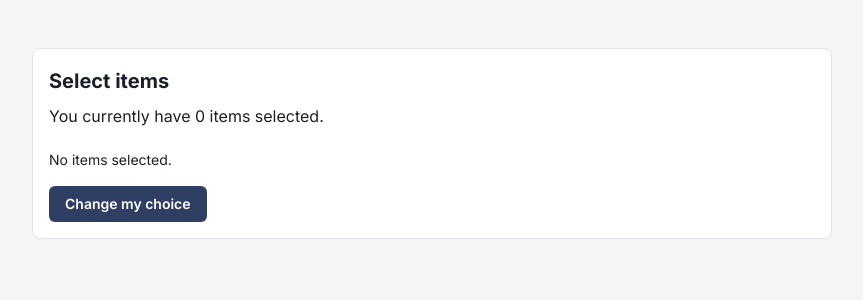
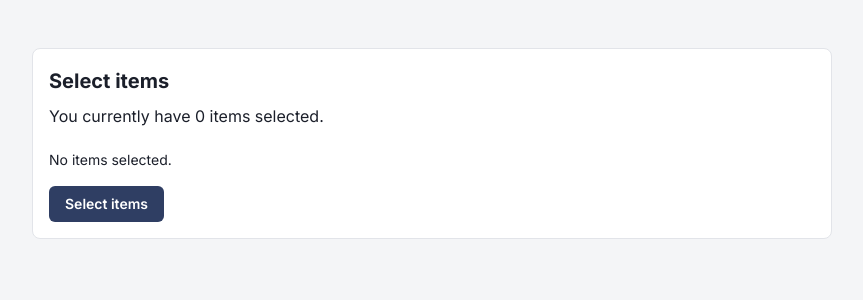
Before and after one commit to DeniKucevic/relio-frontend-assessment-task, a React (Vite) app: page / in a window 1280 px wide. Shown: the top 300 px of the page, without its empty margins (208-1071 px from the left). Built offline with nearby package versions, Linux system fonts and the light colour scheme.

Commit message:
feat: update button label

```diff
--- a/src/shared/strings.ts
+++ b/src/shared/strings.ts
@@ -1,6 +1,7 @@
 export const STRINGS = {
   widget: {
     title: 'Select items',
+    selectChoice: 'Select items',
     changeChoice: 'Change my choice',
     noItemsSelected: 'No items selected.',
     selectedCount: (count: number) =>
--- a/src/widget/widget-content.tsx
+++ b/src/widget/widget-content.tsx
@@ -70,7 +70,9 @@ export const WidgetContent = ({ items }: WidgetContentProps) => {
           onClick={handleOpenPanel}
           sx={{ alignSelf: 'flex-start' }}
         >
-          {STRINGS.widget.changeChoice}
+          {state.committed.length > 0
+            ? STRINGS.widget.changeChoice
+            : STRINGS.widget.selectChoice}
         </Button>
       </Stack>
       <Fade in={panel.isOpen} unmountOnExit>
```
Also changed, not shown: 1 other file (tests, documents, lock files or other folders).
